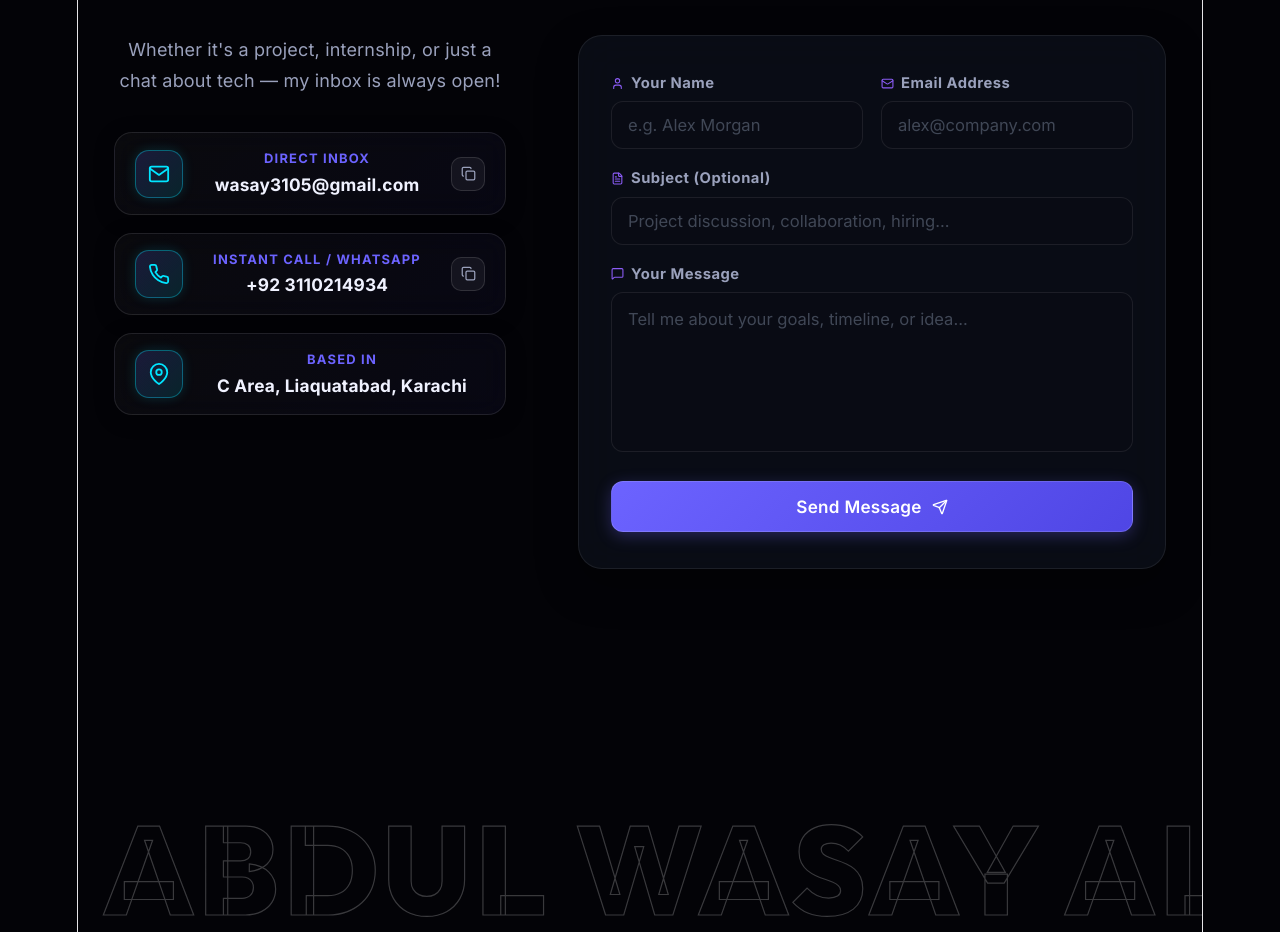
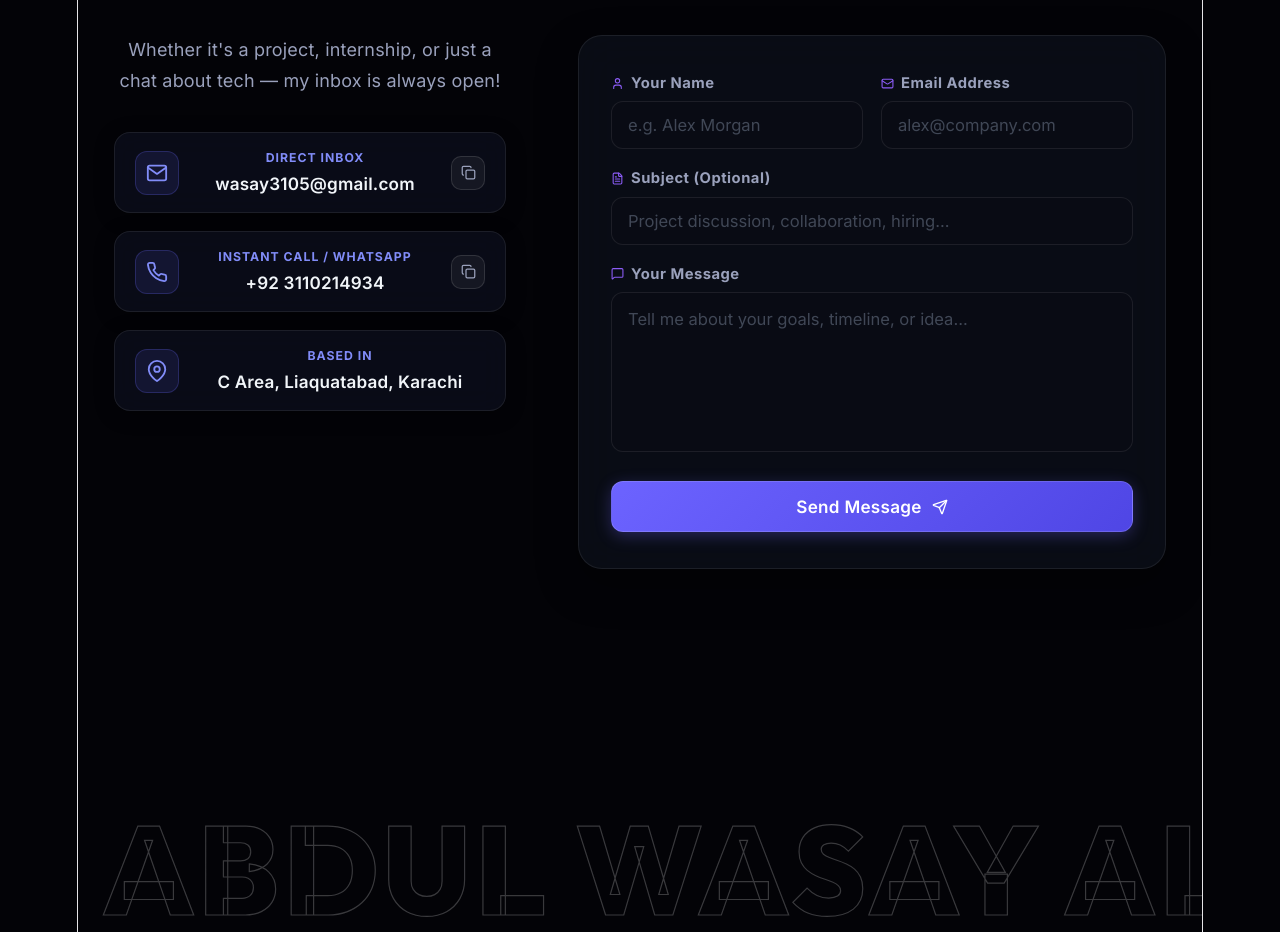
Before and after one commit to AbdulWasayAli/Portfolio, a React (Vite) app: page / in a window 1280 px wide. Shown: the part 9200-10132 px from the top of the page. Built offline with nearby package versions, Linux system fonts and the light colour scheme; no server answers; the HTML template or start-up script is replaced by a standard one.

Commit message:
style(contact): remove neon cyan laser badges and align with sleek executive card styling

```diff
--- a/src/components/Contact/Contact.module.css
+++ b/src/components/Contact/Contact.module.css
@@ -62,60 +62,47 @@
   align-items: center;
   gap: 16px;
   padding: 16px 20px;
-  border-radius: 18px;
-  background: linear-gradient(135deg, rgba(255, 255, 255, 0.03) 0%, rgba(108, 99, 255, 0.05) 100%);
-  border: 1px solid rgba(255, 255, 255, 0.1);
-  box-shadow: 0 4px 20px rgba(0, 0, 0, 0.25);
+  border-radius: 16px;
+  background: rgba(13, 17, 30, 0.7);
+  border: 1px solid rgba(255, 255, 255, 0.08);
+  box-shadow: 0 4px 20px rgba(0, 0, 0, 0.3);
   backdrop-filter: blur(14px);
   -webkit-backdrop-filter: blur(14px);
-  transition: all 0.35s cubic-bezier(0.16, 1, 0.3, 1);
+  transition: all 0.25s cubic-bezier(0.16, 1, 0.3, 1);
   overflow: hidden;
 }
 
 .cyberBadgeGlow {
-  position: absolute;
-  top: 0;
-  left: -100%;
-  width: 50%;
-  height: 100%;
-  background: linear-gradient(90deg, transparent, rgba(255, 255, 255, 0.08), transparent);
-  transition: left 0.6s ease;
-  pointer-events: none;
+  display: none;
 }
 
 .cyberContactCard:hover {
-  border-color: rgba(0, 229, 255, 0.5);
-  background: linear-gradient(135deg, rgba(108, 99, 255, 0.14) 0%, rgba(0, 229, 255, 0.08) 100%);
-  transform: translateX(8px);
-  box-shadow: 0 8px 30px rgba(0, 0, 0, 0.35), 0 0 20px rgba(0, 229, 255, 0.15);
-}
-
-.cyberContactCard:hover .cyberBadgeGlow {
-  left: 200%;
+  border-color: rgba(99, 102, 241, 0.45);
+  background: rgba(20, 26, 46, 0.85);
+  transform: translateY(-2px);
+  box-shadow: 0 8px 25px rgba(0, 0, 0, 0.4), 0 0 15px rgba(99, 102, 241, 0.12);
 }
 
 .cyberIconBadge {
   position: relative;
-  width: 48px;
-  height: 48px;
-  border-radius: 14px;
-  background: linear-gradient(135deg, rgba(108, 99, 255, 0.18) 0%, rgba(0, 229, 255, 0.12) 100%);
-  border: 1px solid rgba(0, 229, 255, 0.35);
-  color: #00E5FF;
+  width: 44px;
+  height: 44px;
+  border-radius: 12px;
+  background: rgba(99, 102, 241, 0.12);
+  border: 1px solid rgba(99, 102, 241, 0.25);
+  color: #818cf8;
   display: flex;
   align-items: center;
   justify-content: center;
   flex-shrink: 0;
-  box-shadow: 0 0 12px rgba(0, 229, 255, 0.15);
-  transition: all 0.35s ease;
+  transition: all 0.25s ease;
 }
 
 .cyberContactCard:hover .cyberIconBadge {
-  background: linear-gradient(135deg, #6C63FF 0%, #00E5FF 100%);
-  color: #ffffff;
-  border-color: #ffffff;
-  box-shadow: 0 0 20px rgba(0, 229, 255, 0.5);
-  transform: scale(1.08) rotate(-4deg);
+  background: rgba(99, 102, 241, 0.22);
+  color: #c7d2fe;
+  border-color: rgba(99, 102, 241, 0.5);
+  transform: scale(1.05);
 }
 
 .cyberInfoContent {
@@ -127,18 +114,18 @@
 }
 
 .cyberChannelLabel {
-  font-size: 0.72rem;
-  font-weight: 800;
-  letter-spacing: 1.2px;
-  color: var(--primary);
+  font-size: 0.68rem;
+  font-weight: 700;
+  letter-spacing: 1px;
+  color: #818cf8;
   text-transform: uppercase;
 }
 
 .cyberValueLink,
 .cyberValueText {
-  font-size: 0.96rem;
-  font-weight: 700;
-  color: var(--text-primary);
+  font-size: 0.95rem;
+  font-weight: 600;
+  color: #f1f5f9;
   text-decoration: none;
   white-space: nowrap;
   overflow: hidden;
@@ -147,7 +134,7 @@
 }
 
 .cyberValueLink:hover {
-  color: #00E5FF;
+  color: #818cf8;
 }
 
 /* Copy Action Button */
```
